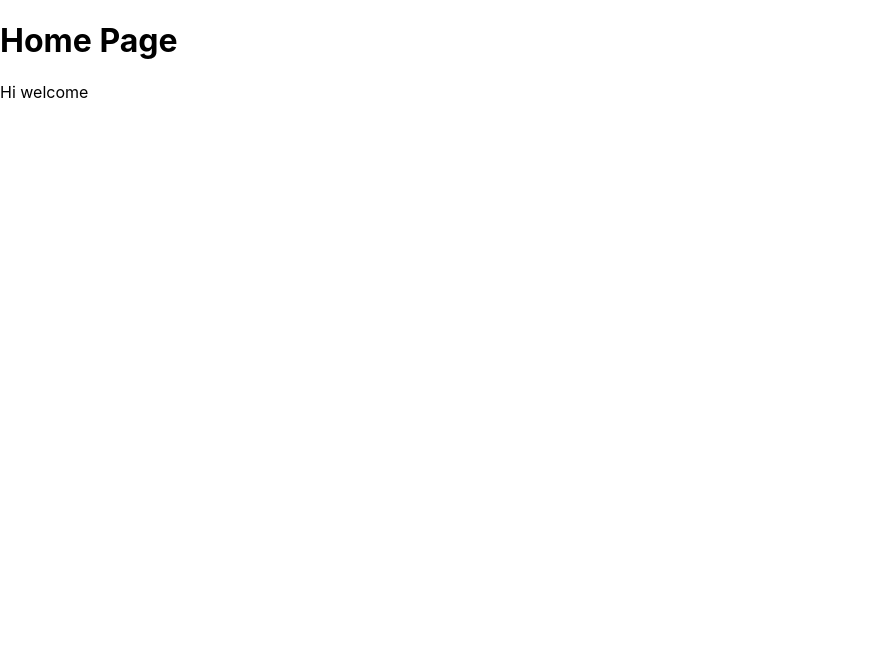
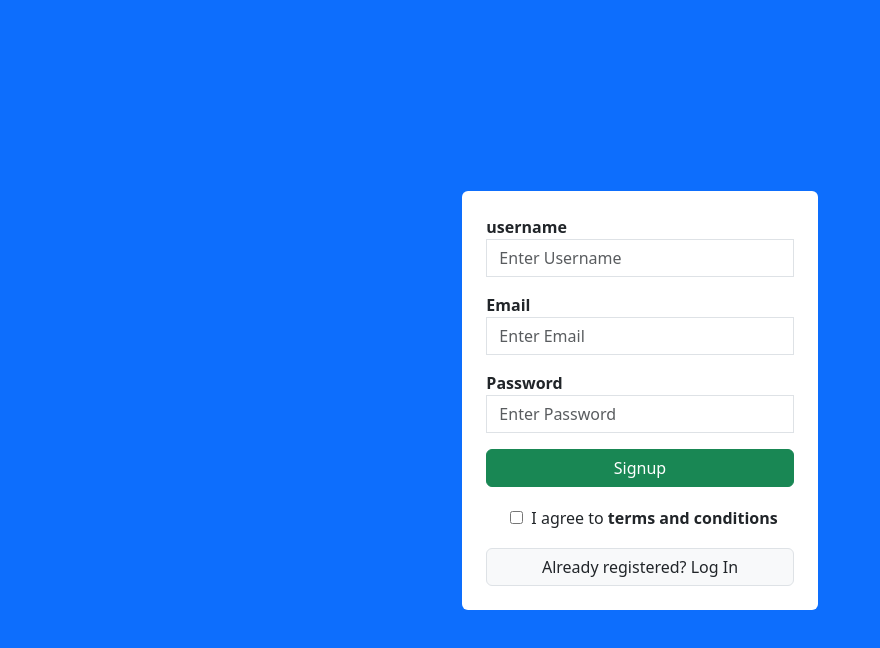
Before and after one commit to ajinkyabhuse3798/ACWTCoursework, a React (Create React App) app: page /signup in a window 1280 px wide. Shown: the top 648 px of the page, without its empty margins (0-880 px from the left). Built offline with nearby package versions, Linux system fonts and the light colour scheme.

Commit message:
Login-signup

```diff
--- a/package.json
+++ b/package.json
@@ -6,9 +6,11 @@
     "@testing-library/jest-dom": "^5.17.0",
     "@testing-library/react": "^13.4.0",
     "@testing-library/user-event": "^13.5.0",
+    "bootstrap": "^5.3.3",
     "react": "^18.2.0",
     "react-dom": "^18.2.0",
-    "react-scripts": "5.0.1",
+    "react-router-dom": "^6.22.3",
+    "react-scripts": "^5.0.1",
     "web-vitals": "^2.1.4"
   },
   "scripts": {
--- a/src/App.js
+++ b/src/App.js
@@ -1,13 +1,17 @@
 import logo from './logo.svg';
 import './App.css';
-
+import Login from './components/Login';
+import Signup from './components/Signup';
+import React from 'react';
+import { BrowserRouter, Route, Routes } from 'react-router-dom';
 function App() {
   return (
-  <div>
-    <h1>Home Page</h1>
-    <p>Hi welcome </p>
-  </div>
-
+    <BrowserRouter>
+    <Routes>
+        <Route path='/' element={<Login/>}></Route>
+        <Route path='/signup' element={<Signup/>}></Route>
+    </Routes>
+</BrowserRouter>
 
   );
 }
--- /dev/null
+++ b/src/components/Login.js
@@ -0,0 +1,26 @@
+import React from 'react'
+import {Link, useNavigate} from 'react-router-dom';
+function Login() {
+    return (
+        <div className='d-flex justify-content-center align-items-center bg-primary vh-100'>
+       <div className='bg-white p-4 px-6 rounded w-35'>
+          <form action="" >
+              <div className='mb-3'>
+                 <label htmlFor='email'><strong>Email</strong></label>
+                 <input type="email" name='email' placeholder='Enter Email'  className='rounded-0 form-control'/>
+                <span className='text-danger'></span>
+              </div>
+              <div className='mb-3'>
+                 <label htmlFor='password'><strong>Password</strong></label>
+                 <input type="password" name='password' placeholder='Enter Password'  className='rounded-0 form-control'/>
+                 <span className='text-danger'></span>
+              </div>
+              <button type='submit' className='btn btn-success w-100 mt-2'>Log in</button>
+              <Link to='/signup' className='btn btn-default border mt-4 w-100 bg-light p-2 text-decoration-none'>New User?Create Account</Link>
+          </form>
+       </div>
+    </div>
+    )
+}
+
+export default Login
--- /dev/null
+++ b/src/components/Signup.js
@@ -0,0 +1,64 @@
+import {Link, useNavigate} from 'react-router-dom'
+import React, { useState } from 'react';
+import Validation from './validateSignup';
+
+
+export default function Signup() {
+    // const [agree, setAgree] = useState(false);
+    // const checkboxHandler = () => {
+    //   setAgree(!agree);
+    // }
+
+const [values, setValues] = useState({
+        username: '',
+        email: '',
+        password: ''
+     })
+
+     const handleInput = (event) => {
+         setValues(prev => ({...prev, [event.target.name]:[event.target.value]}))
+     }
+
+     const [errors,setErrors] = useState({})
+
+     const navigate = useNavigate();
+
+     const handleSubmit = (event) => {
+         event.preventDefault();
+         setErrors(Validation(values));
+         if(errors.username === "" && errors.email === "" && errors.password === ""){
+
+            console.log('Error while signup')
+         }
+     }
+
+  return (
+    <div className='d-flex justify-content-center align-items-center bg-primary vh-100'>
+    <div className='bg-white p-4 px-6 rounded w-35'>
+       <form action="" onSubmit={handleSubmit}>
+           <div className='mb-3'>
+              <label htmlFor='username'><strong>username</strong></label>
+              <input type="text" name='username' placeholder='Enter Username' onChange={handleInput} className='rounded-0 form-control'/>
+              {errors.username && <span className='text-danger'>{errors.username}</span>}
+           </div>
+           <div className='mb-3'>
+              <label htmlFor='email'><strong>Email</strong></label>
+              <input type="email" name='email' placeholder='Enter Email'  onChange={handleInput} className='rounded-0 form-control'/>
+              <span className='text-danger'></span>
+           </div>
+           <div className='mb-3'>
+              <label htmlFor='password'><strong>Password</strong></label>
+              <input type="password" name='password' placeholder='Enter Password' onChange={handleInput}  className='rounded-0 form-control'/>
+              <span className='text-danger'></span>
+           </div>
+           <button className='btn btn-success w-100'>Signup</button>
+           <div className='m-3'>
+                <input className='m-2' type="checkbox" id="agree"/>
+                <label htmlFor="agree"> I agree to <b>terms and conditions</b></label>
+            </div>
+           <Link to='/' className='btn btn-default border w-100 bg-light text-decoration-none'>Already registered? Log In</Link>
+       </form>
+    </div>
+ </div>
+  )
+}
--- /dev/null
+++ b/src/components/validateSignup.js
@@ -0,0 +1,35 @@
+function Validation(values){
+    let error = {}
+    const email_pattern = /^[^\s@]+@[^\s@]+\.[^\s@]+$/
+    const password_pattern = /^(?=.*\d)(?=.*[a-z])(?=.*[A-Z])[a-zA-Z0-9]{8,}$/
+
+    if(values.username === ""){
+        error.username = "username should not be empty"
+    }
+    else{
+        error.username = ""
+    }
+
+    if(values.email === ""){
+        error.email = "name should not be empty"
+    }
+    else if(!email_pattern.test(values.email)){
+        error.email = "Please enter valid email"
+    }
+    else{
+        error.email = ""
+    }
+
+    if(values.password === ""){
+        error.password = "password should not be empty"
+    }
+    // else if(!password_pattern.test(values.password)){
+    //     error.password = "password didn't match"
+    // }
+    else{
+        error.password = ""
+    }
+    return error;
+}
+
+export default Validation;
--- a/src/index.js
+++ b/src/index.js
@@ -3,6 +3,7 @@ import ReactDOM from 'react-dom/client';
 import './index.css';
 import App from './App';
 import reportWebVitals from './reportWebVitals';
+import 'bootstrap/dist/css/bootstrap.min.css';
 
 const root = ReactDOM.createRoot(document.getElementById('root'));
 root.render(
```
Also changed, not shown: 1 other file (tests, documents, lock files or other folders).
